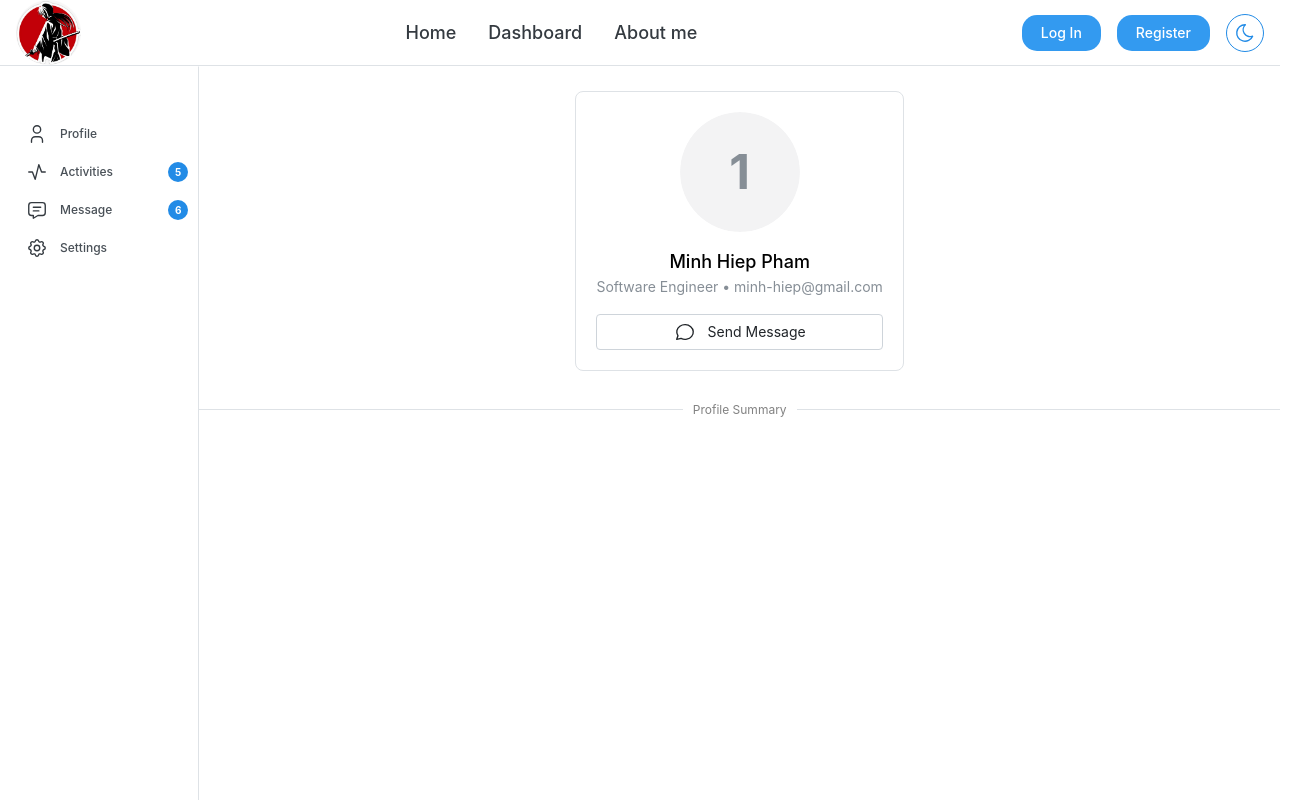
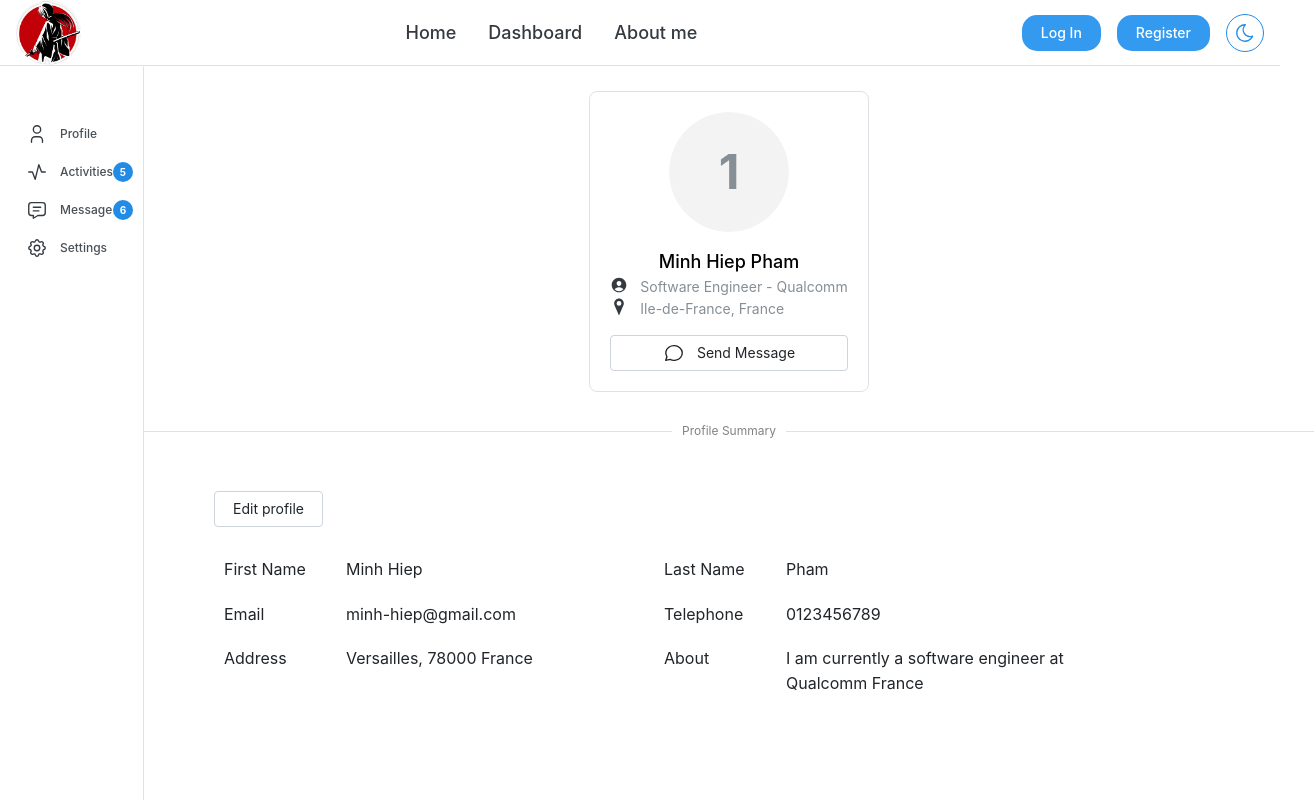
Before and after one commit to MinhHiepPHAM/backend_projects, a React (Vite) app in the folder task_manager/frontend/react-project/: page /users/1 in a window 1280 px wide. Shown: the whole page, 1314 px wide, since content can reach past the window. Built offline with nearby package versions, Linux system fonts and the light colour scheme.

Commit message:
update example of user profile page

```diff
--- a/task_manager/frontend/react-project/package.json
+++ b/task_manager/frontend/react-project/package.json
@@ -17,6 +17,7 @@
     "axios": "^1.6.8",
     "react": "^18.2.0",
     "react-dom": "^18.2.0",
+    "react-icons": "^5.2.1",
     "react-router-dom": "^6.23.1"
   },
   "devDependencies": {
--- a/task_manager/frontend/react-project/src/UserProfile.jsx
+++ b/task_manager/frontend/react-project/src/UserProfile.jsx
@@ -1,10 +1,11 @@
-import { Avatar, Badge, Box, Button, Divider, Paper, Text, UnstyledButton, useMantineColorScheme } from "@mantine/core";
+import { Avatar, Badge, Box, Button, Divider, Paper, Table, Text, UnstyledButton, useMantineColorScheme } from "@mantine/core";
 import { IconSettings, IconUser, IconActivity, IconMessage, IconMessageCircle } from "@tabler/icons-react";
 import classes from './css/userProfile.module.css'
 import { useParams } from "react-router-dom";
 import { useViewportSize } from "@mantine/hooks";
 import { HeaderMegaMenu } from "./HeaderMegaMenu";
-
+import { GiPositionMarker } from "react-icons/gi";
+import { IoPersonCircle } from "react-icons/io5";
 
 export function UserInfoAction({username}) {
 	const displayName = username.slice(0,2).toUpperCase()
@@ -20,13 +21,16 @@ export function UserInfoAction({username}) {
 			<Text ta="center" fz="lg" fw={500} mt="md">
 				Minh Hiep Pham
 			</Text>
-			<Text ta="center" c="var(--mantine-color-gray-6)" fz="sm">
-			Software Engineer • minh-hiep@gmail.com
-			</Text>
+				<div className={classes.mainUserInner}>
+					<IoPersonCircle size={18} stroke={1.5} className={classes.mainLinkIcon} /><Text ta="left" c="var(--mantine-color-gray-6)" fz="sm">Software Engineer - Qualcomm</Text>
+				</div>
+				<div className={classes.mainUserInner}>
+					<GiPositionMarker size={18} stroke={1.5} className={classes.mainLinkIcon}/><Text ta="left" c="var(--mantine-color-gray-6)" fz="sm">Ile-de-France, France</Text>
+				</div>
 
 			<Button variant="default" fullWidth mt="md">
-			<IconMessageCircle size={22} className={classes.messIcon} stroke={1.5} />
-				<span style={{fontWeight:"normal"}}>Send Message</span>
+				<IconMessageCircle size={22} className={classes.messIcon} stroke={1.5} />
+					<span style={{fontWeight:"normal"}}>Send Message</span>
 			</Button>
 		</Paper>
 	);
@@ -57,10 +61,42 @@ const NavbarUser = (props) => {
 	return mainLinks;
 }
 
+const UserInfo = () =>{
+
+	const profileData = [
+		{ name: 'First Name', value: 'Minh Hiep'},
+		{ name: 'Last Name', value: 'Pham'},
+		{ name: 'Email', value: 'minh-hiep@gmail.com'},
+		{ name: 'Telephone', value: '0123456789'},
+		{ name: 'Address', value: 'Versailles, 78000 France'},
+		{ name: 'About', value: 'I am currently a software engineer at Qualcomm France'},
+
+	]
+
+	const profile = profileData.map((data) => (
+		<div className={classes.userProfileInfo}>
+			<div className={classes.profileFieldName}>
+				<Text>{data.name}</Text>
+			</div>
+			<div className={classes.profileFieldValue}>
+				<Text>{data.value}</Text>
+			</div>
+		</div>
+	));
+	return (
+		<>
+		<Button variant="default" ml={'70px'} fw={'normal'} mt={'40px'}>Edit profile</Button>
+		<div className={classes.mainUserProfileContainer}>
+			{profile}
+		</div>
+		</>
+	)
+}
+
 function UserProfile() {
 	const {username} = useParams();
 	const {colorScheme} = useMantineColorScheme()
-	console.log('theme:', colorScheme)
+	// console.log('theme:', colorScheme)
 
 	const { height, width } = useViewportSize();
 	return (
@@ -83,6 +119,9 @@ function UserProfile() {
 									color={colorScheme === 'light' ? "var(--mantine-color-gray-3)": "var(--mantine-color-dark-4)"}
 								/>
 							</div>
+							<div>
+								<UserInfo/>
+							</div>
 						</div>
 					</div>
 			</Box>
--- a/task_manager/frontend/react-project/src/css/userProfile.module.css
+++ b/task_manager/frontend/react-project/src/css/userProfile.module.css
@@ -4,7 +4,7 @@
 }
 .navbar {
 	/* background-color: var(--mantine-color-body); */
-	width: rem(230px);
+	width: rem(250px);
 	padding: var(--mantine-spacing-md);
 	display: flex;
 	flex-direction: column;
@@ -77,6 +77,30 @@
 	background-color: light-dark(var(--mantine-color-white), var(--mantine-color-dark-4));
 }
 
-.profileSummary {
-	text-decoration: light-dark(var(--mantine-color-white), var(--mantine-color-dark-4));
+.mainUserInner {
+  display: flex;
+  align-items: left;
 }
+
+.mainUserProfileContainer {
+	margin-left: 70px;
+	/* margin-right: 25px; */
+	margin-top: 20px;
+	display: grid;
+	grid-template-columns: 40%	40%;
+}
+.userProfileInfo {
+	display: flex;
+}
+
+.profileFieldName {
+	color: light-dark(var(--mantine-color-gray-9), var(--mantine-color-white));
+	padding: 10px;
+	width: 150px;
+}
+
+.profileFieldValue {
+	color: light-dark(var(--mantine-color-gray-9), var(--mantine-color-white));
+	padding: 10px;
+	width: 400px;
+}
```
Also changed, not shown: 1 other file (tests, documents, lock files or other folders).
